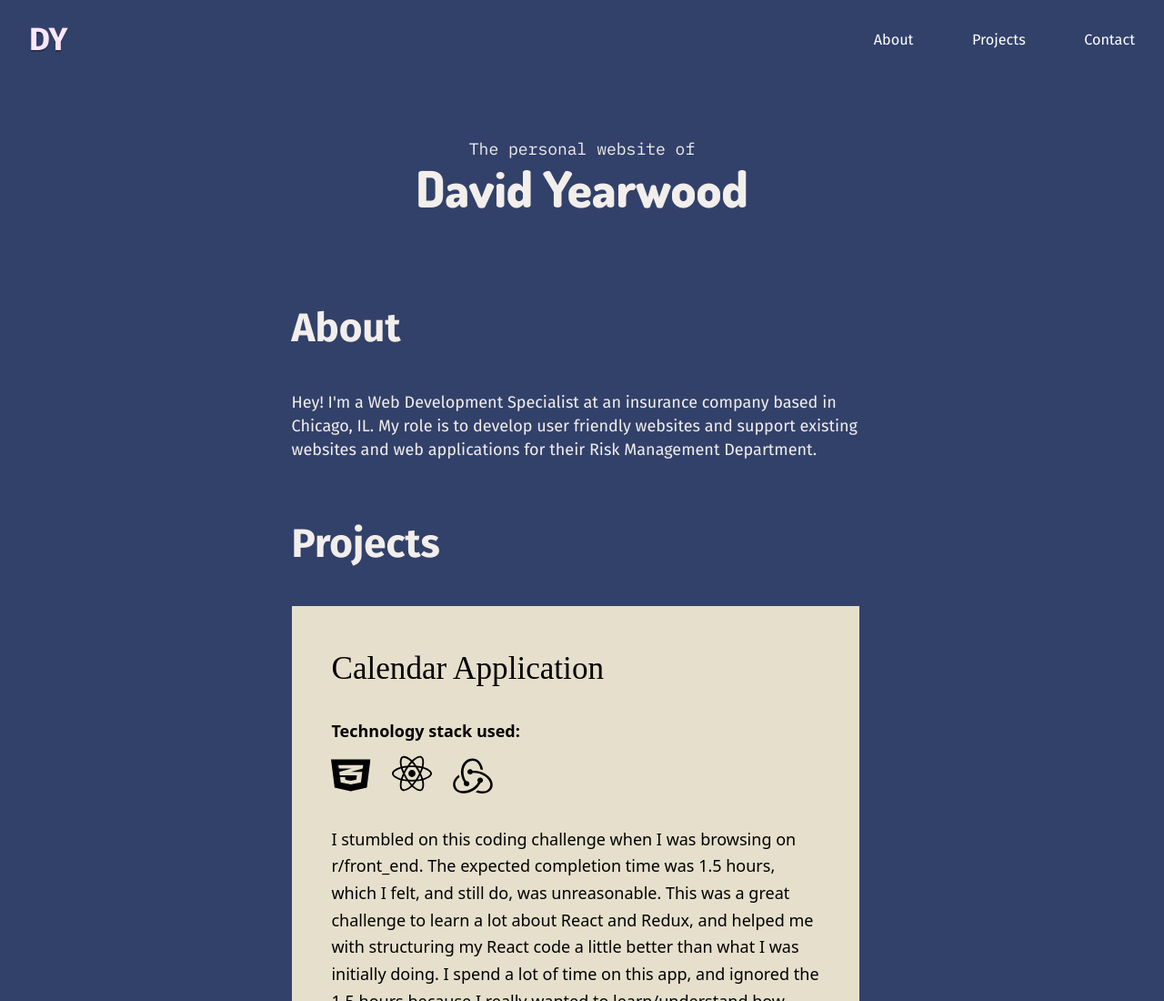
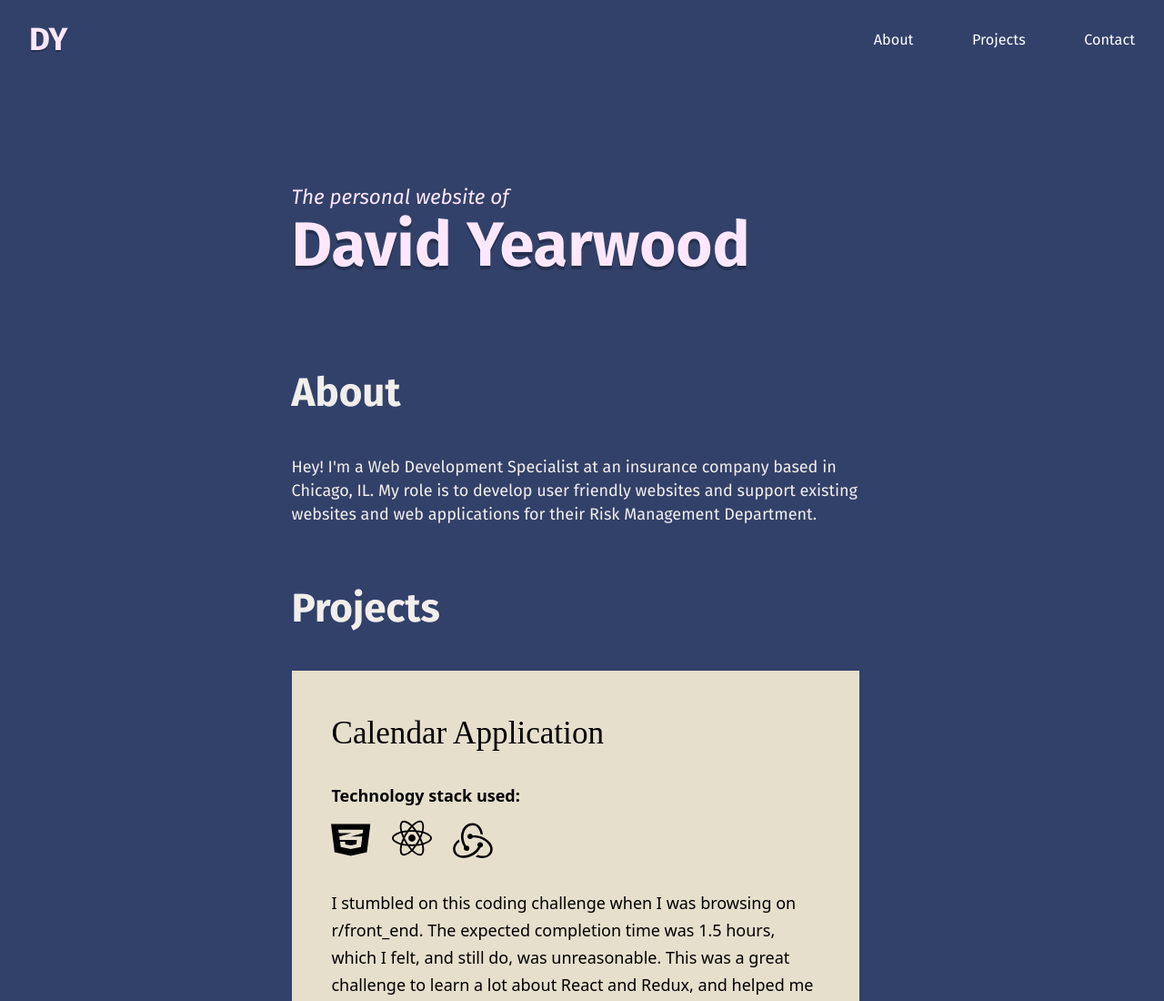
Before and after one commit to davidyearwood/dayvod.github.io, a website: page index.html in a window 1280 px wide. Shown: the top 1100 px of the page at 91% size. Drawn offline with Linux system fonts and the light colour scheme.

Commit message:
Redesign master header to reflect comp

```diff
--- a/assets/sass/_base.scss
+++ b/assets/sass/_base.scss
@@ -44,7 +44,7 @@ p {
 
 h1 {
   margin: 2.75rem 0 1rem;
-  font-family: 'Dosis', sans-serif;
+  font-family: $font-stack--sans;
   font-weight: 800;
   line-height: 1.15;
 }
@@ -96,14 +96,6 @@ ul.primary-nav__list {
   margin-right: -david-type-scale-down($base, $scale, 1);
 }
 
-// Site title
-
-.site-title__sub {
-  display: block;
-  font-size: -david-type-scale-down($base, $scale, 5);
-  font-weight: 400;
-  font-family: 'IBM Plex Mono', monospace;
-}
 
 // container
 %container {
@@ -118,7 +110,6 @@ ul.primary-nav__list {
 // Master Header
 .master-header {
   @extend %container;
-  text-align: center;
 }
 
 // card
--- a/assets/sass/main.scss
+++ b/assets/sass/main.scss
@@ -7,4 +7,5 @@
 @import 'modules/nav';
 @import 'modules/card';
 @import 'modules/btn';
+@import 'modules/master-header';
 @import 'util.scss';
--- /dev/null
+++ b/assets/sass/modules/_master-header.scss
@@ -0,0 +1,13 @@
+.master-header__title {
+  font-size: 3.815rem;
+  text-shadow: 0 4px rgba(0, 0, 0, .25);
+  color: $color--title;
+}
+
+.master-header__text {
+  font-style: italic;
+  font-weight: 400;
+  font-size: 1.25rem;
+  display: block;
+  text-shadow: none;
+}
--- a/index.html
+++ b/index.html
@@ -27,9 +27,9 @@
                 </li>
             </ul>
         </nav>
-        <header class="master-header">
-            <h1 class="site-title">
-                <span class="site-title__sub">The personal website of</span> David Yearwood
+        <header class="master-header" style="margin-top: 50px">
+            <h1 class="master-header__title">
+                <span class="master-header__text">The personal website of</span> David Yearwood
             </h1>
         </header>
         <main>
```
Also changed, not shown: assets/css/main.css, 2 other files.
